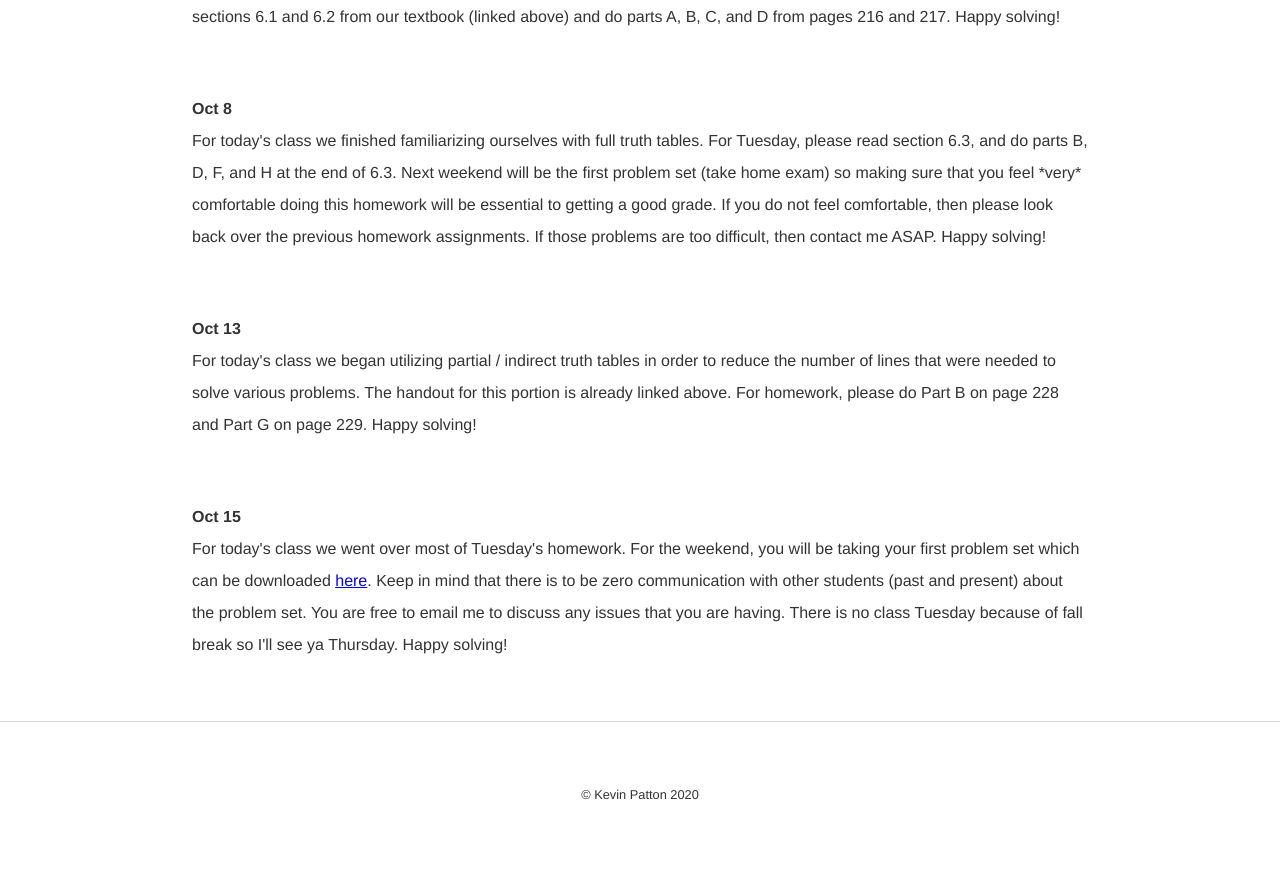
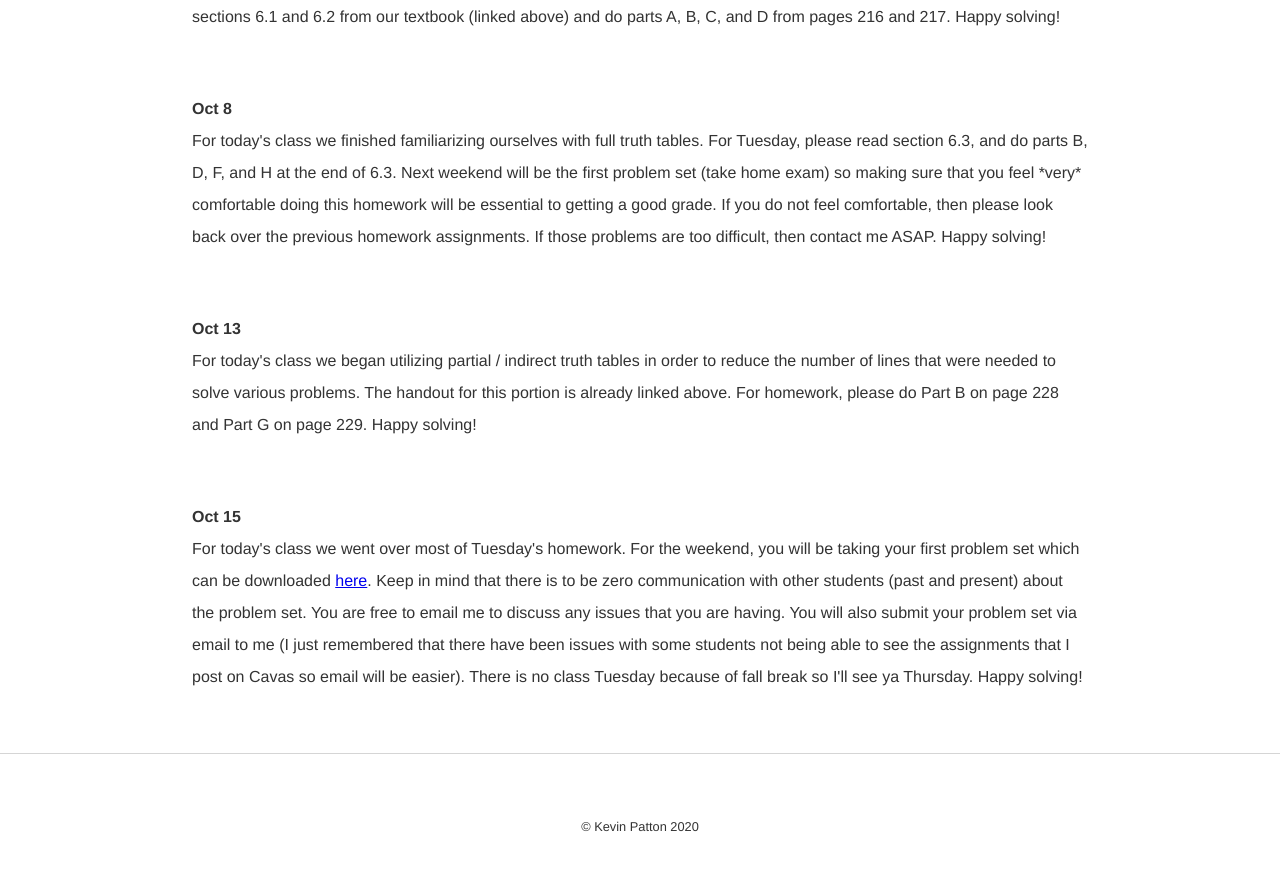
Before and after one commit to kevinjpatton/kevinjpatton.github.io, a Jekyll site: the page built from teaching/phil_1210/index.html, in a window 1280 px wide and 900 px high, scrolled down 796 px. Shown: the top 871 px of the window. Built offline with Jekyll 4.4.1, drawn with Linux system fonts in a browser that asks for light colours; Markdown is read by kramdown in place of the engine named in the settings.

Commit message:
Update index.html

```diff
--- a/teaching/phil_1210/index.html
+++ b/teaching/phil_1210/index.html
@@ -28,4 +28,4 @@
 For today's class we began utilizing partial / indirect truth tables in order to reduce the number of lines that were needed to solve various problems.  The handout for this portion is already linked above.  For homework, please do Part B on page 228 and Part G on page 229.  Happy solving!</p>
 
 <p><b>Oct 15</b><br>
-For today's class we went over most of Tuesday's homework.  For the weekend, you will be taking your first problem set which can be downloaded <a href="/teaching/phil_1210/PS1.pdf" target="_blank">here</a>.  Keep in mind that there is to be zero communication with other students (past and present) about the problem set.  You are free to email me to discuss any issues that you are having.  There is no class Tuesday because of fall break so I'll see ya Thursday.  Happy solving!</p>
+For today's class we went over most of Tuesday's homework.  For the weekend, you will be taking your first problem set which can be downloaded <a href="/teaching/phil_1210/PS1.pdf" target="_blank">here</a>.  Keep in mind that there is to be zero communication with other students (past and present) about the problem set.  You are free to email me to discuss any issues that you are having.  You will also submit your problem set via email to me (I just remembered that there have been issues with some students not being able to see the assignments that I post on Cavas so email will be easier).  There is no class Tuesday because of fall break so I'll see ya Thursday.  Happy solving!</p>
```
